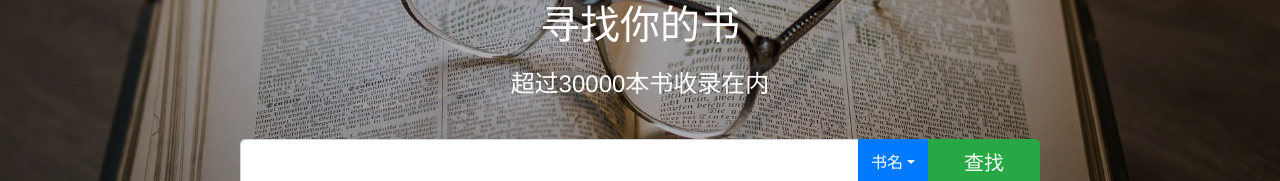
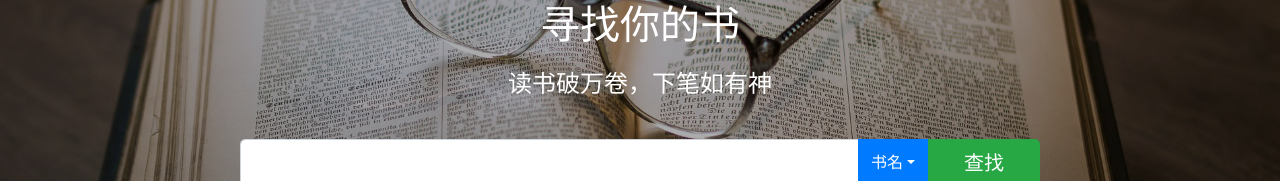
Before and after one commit to Anfankus/BookStore, a Vue app: page /#/ in a window 1280 px wide. Shown: the part 289-470 px from the top of the page. Built offline with nearby package versions, Linux system fonts and the light colour scheme.

Commit message:
主页标语修改

```diff
--- a/src/views/Home.vue
+++ b/src/views/Home.vue
@@ -4,7 +4,7 @@
       <div id='curtain'/>
       <div id="top">
         <h1 >寻找你的书</h1>
-        <h4>超过30000本书收录在内</h4>
+        <h4>读书破万卷，下笔如有神</h4>
       </div>
       <div id="form">
         <b-input-group size="lg" >
```
